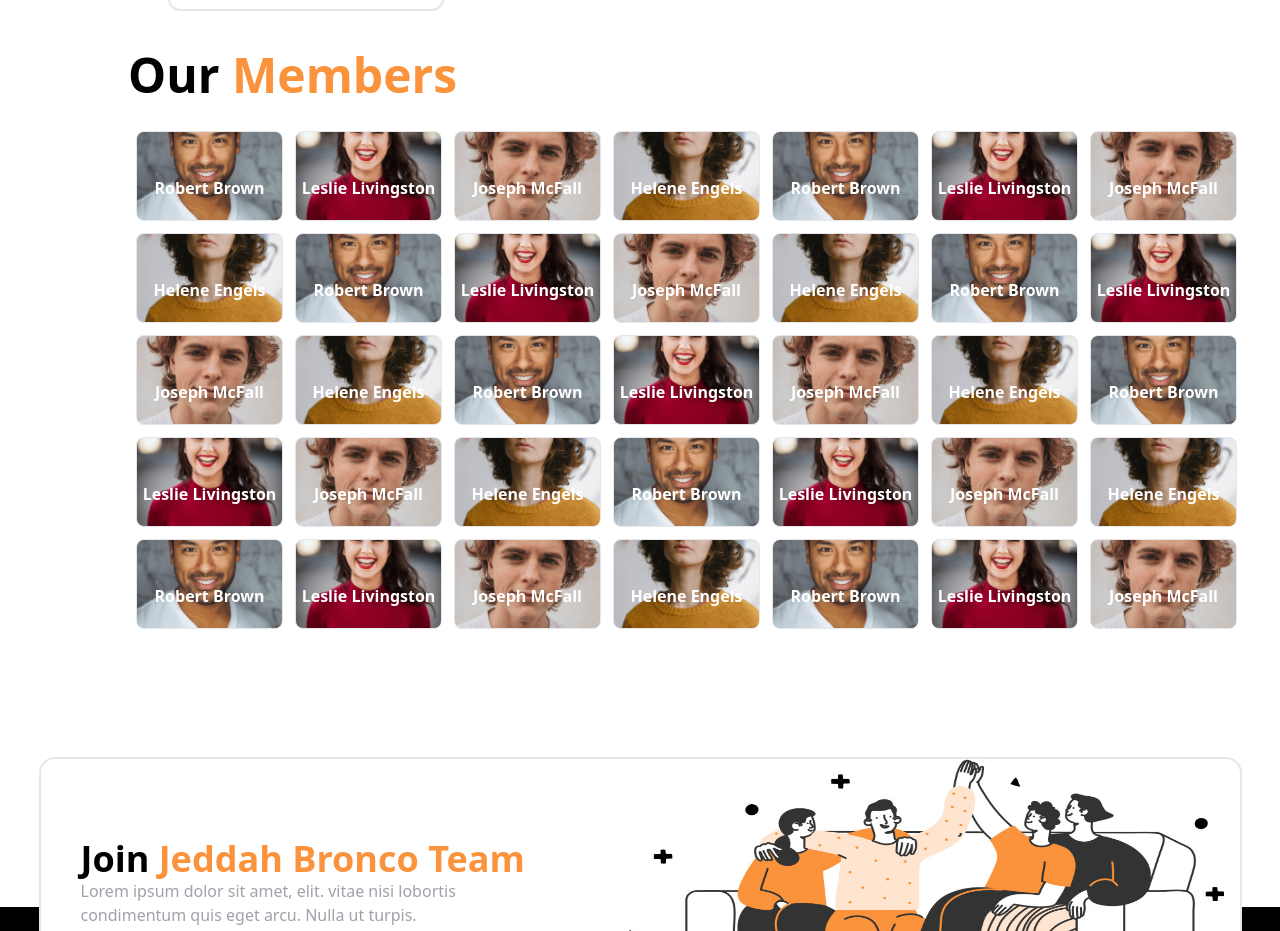
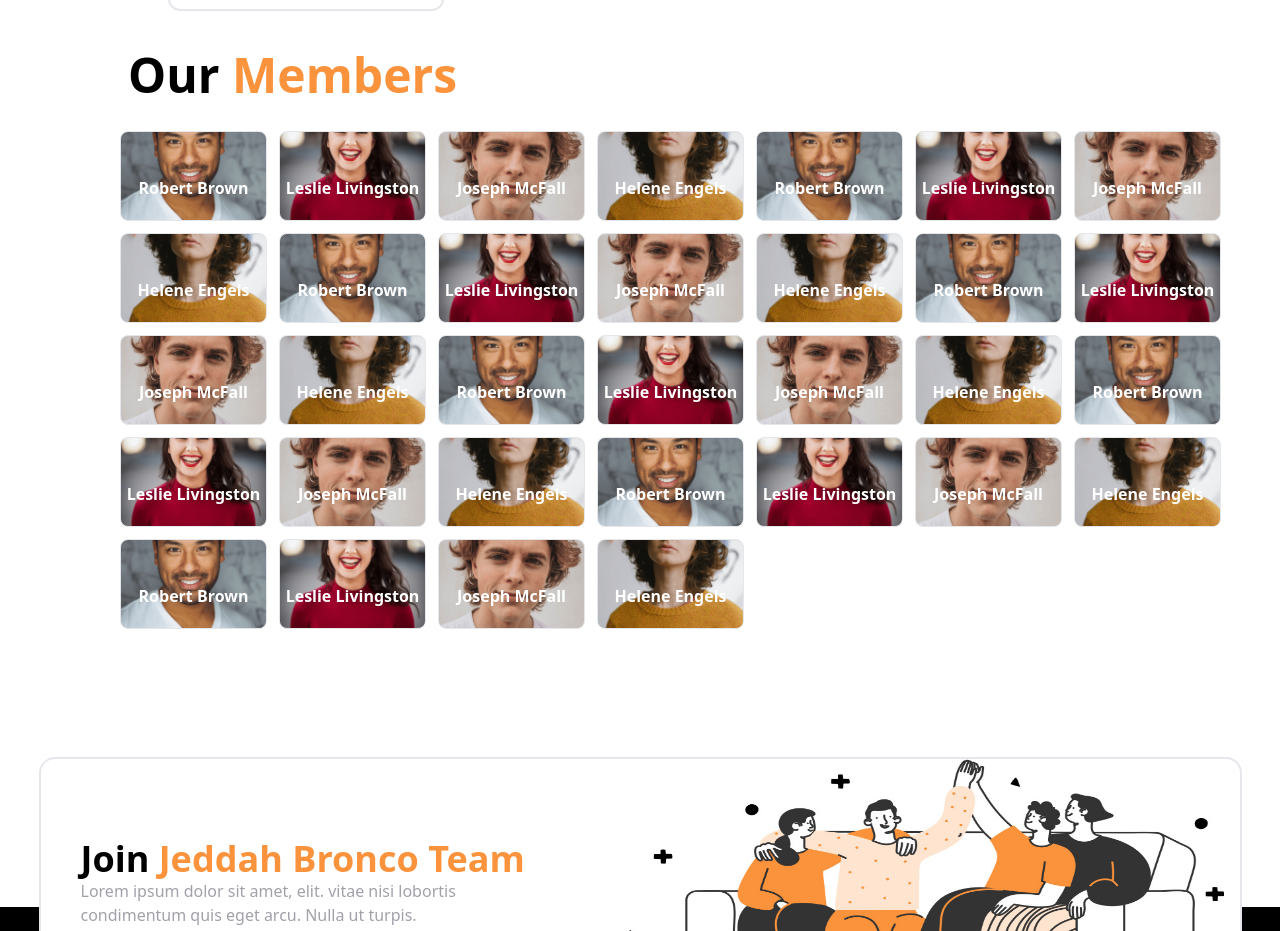
Before and after one commit to UmeshKumar0143/Cyborg, a React (Vite) app: page / in a window 1280 px wide. Shown: the part 3180-4111 px from the top of the page. Built offline with nearby package versions, Linux system fonts and the light colour scheme; what tailwindcss-rtl would draw is missing.

Commit message:
container

```diff
--- a/src/components/Ourmember.jsx
+++ b/src/components/Ourmember.jsx
@@ -36,9 +36,6 @@ const members = [{url:member1,name: "Robert Brown"},
                  {url:member2,name: "Leslie Livingston"},
                  {url:member3,name: "Joseph McFall"},
                  {url:member4,name: "Helene Engels"},
-                 {url:member1,name: "Robert Brown"},
-                 {url:member2,name: "Leslie Livingston"},
-                 {url:member3,name: "Joseph McFall"},
 ]
 const Ourmember = () => {
   return (
@@ -46,7 +43,7 @@ const Ourmember = () => {
         <div>
          <h1 className={`xl:text-5xl text-center xl:text-left xl:ml-32 text-3xl  font-semibold`}>Our <span className='text-orange-400'>Members</span></h1>
          </div>
-         <div className='container xl:ml-20'>
+         <div className=' xl:ml-20'>
          <div className='flex gap-3 flex-wrap  mt-8 ml-10'>
         {members.map((item,index)=> <div key={index} className="xl:w-[147px] xl:h-[90px]  w-[80px]  h-[80px] border  flex justify-center items-end rounded-lg "
           style={{ backgroundImage: `url(${item.url})`,
```
